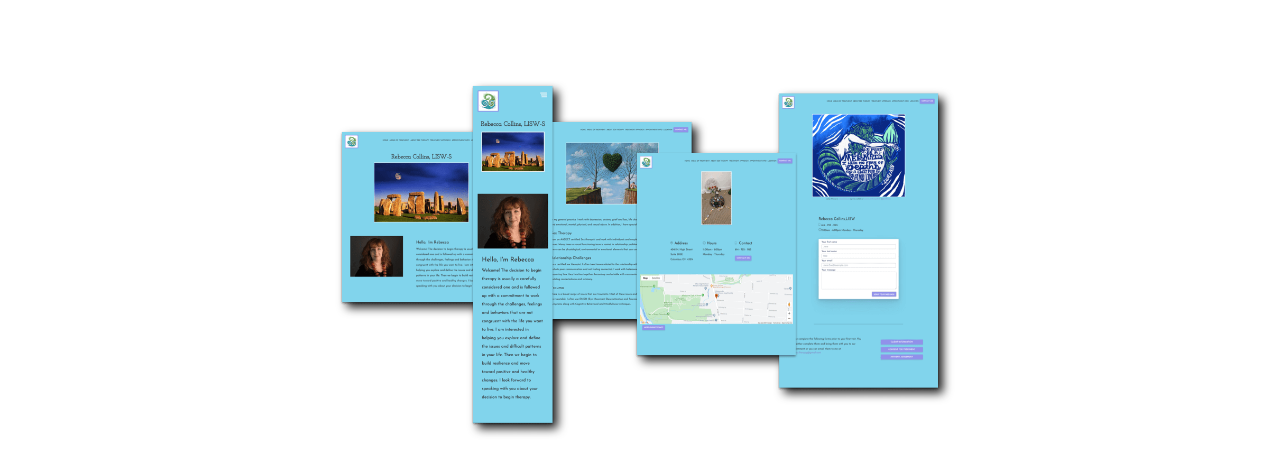
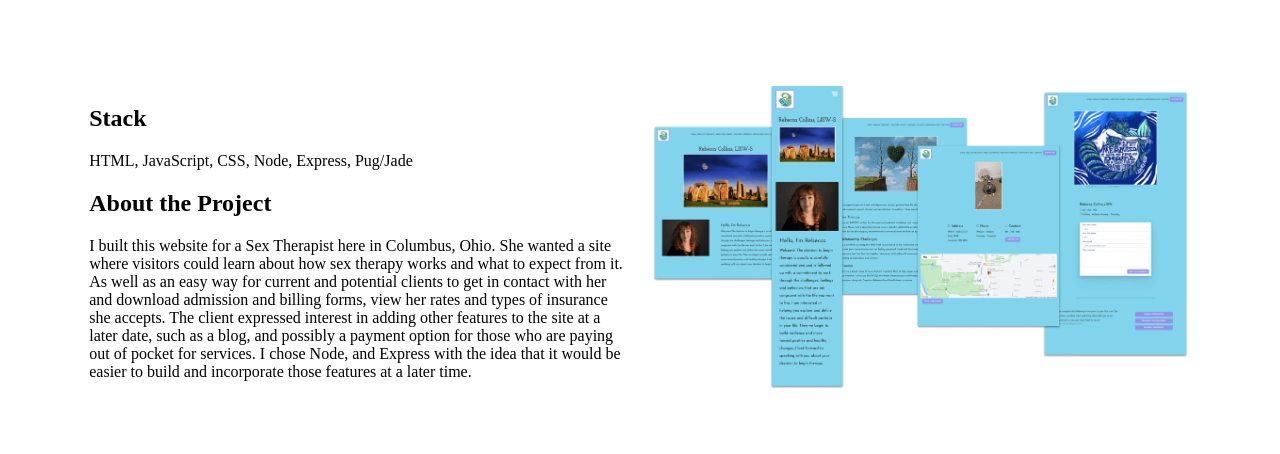
Before and after one commit to JoshyB/Gatsby_jbelknap.me, a Gatsby site: page /rcollinstherapy in a window 1280 px wide. Shown: the part 316-770 px from the top of the page. Built offline with nearby package versions, Linux system fonts and the light colour scheme; Gatsby itself is replaced by a stand-in of ours.

Commit message:
added more images and project descriptions

```diff
--- a/src/components/layout.css
+++ b/src/components/layout.css
@@ -58,4 +58,5 @@ h1 {
 
 p {
   font-size: 1.25em;
+  line-height: 1.75em;
 }
--- a/src/components/templates/project_page_template.js
+++ b/src/components/templates/project_page_template.js
@@ -4,7 +4,6 @@ import styled from "styled-components"
 
 //components
 import Contact from "../Contact"
-import ImageGrid from "../ImageGrid"
 
 //images
 import externalLink from "../../images/external_link_icon.svg"
@@ -52,12 +51,38 @@ const ProjectPageWrapper = styled.section`
     width: 90%;
     justify-self: center;
     grid-gap: 20px;
+
+    .project_image {
+      max-width: 535px;
+      justify-self: center;
+      img {
+        width: 100%;
+      }
+    }
   }
 
   @media ${device.tablet} {
     .project_title {
       h1 {
         font-size: 4.5em;
+      }
+    }
+  }
+
+  @media ${device.laptop} {
+    .project_body {
+      grid-template-columns: 1fr 1fr;
+      grid-auto-rows: 600px;
+      margin-top: 50px;
+
+      .project_text {
+        grid-column: 1;
+        grid-row: 1;
+      }
+
+      .project_image {
+        max-height: 600px;
+        grid-column: 2;
       }
     }
   }
@@ -71,6 +96,11 @@ export default ({ data }) => {
     images,
     tools,
   } = data.allProjectsDataJson.edges[0].node
+
+  //get public url for the project image out of the query
+  const projectImage = images.publicURL
+
+  console.log(images.publicURL)
   return (
     <ProjectPageWrapper>
       <div className="project_nav">
@@ -83,13 +113,16 @@ export default ({ data }) => {
           <img src={externalLink} />
         </a>
       </div>
-      {images ? <ImageGrid images={images} /> : null}
       <div className="project_body">
+        <div className="project_image">
+          {projectImage && <img src={projectImage} />}
+        </div>
         <div className="project_text">
+          <h2>Stack</h2>
+          <p>{tools}</p>
+          <h2>About the Project</h2>
           <p>{about}</p>
         </div>
-        <h2>Stack</h2>
-        <p>{tools}</p>
       </div>
     </ProjectPageWrapper>
   )
--- a/src/data/projectsData.json
+++ b/src/data/projectsData.json
@@ -32,7 +32,7 @@
     "websiteURL": "https://goodboico.netlify.com/",
     "images": "../images/goodboico/goodboico_screencaps.png",
     "description": "This website was done as design and layout practice using CSS Grid",
-    "tools": "HTML, CSS",
+    "tools": "HTML, CSS with Grid,",
     "about": "I made this website to practice my design skills and learn more about how CSS Grid works and I'm happy with the result."
   },
   {
```
